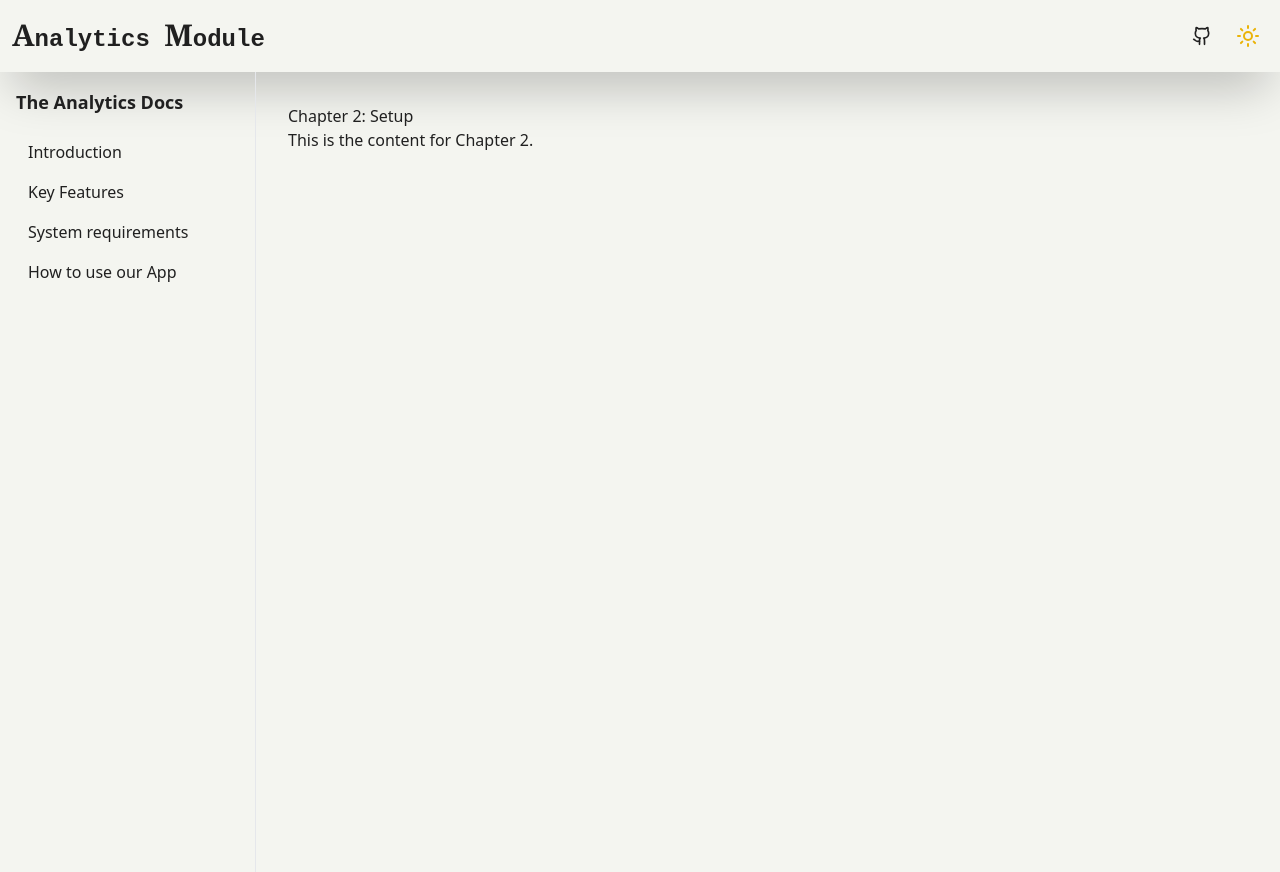
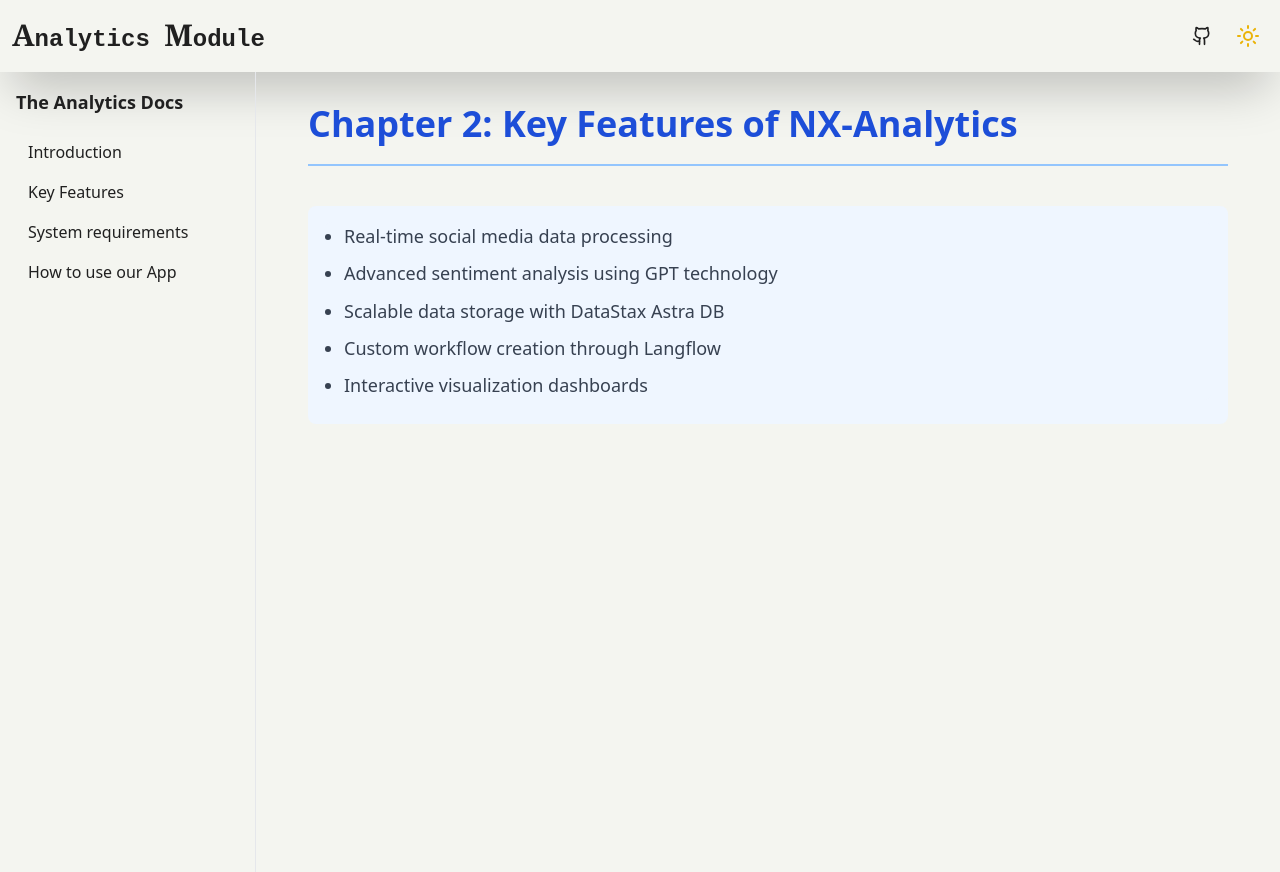
Before and after one commit to kunstewi/Analytics-Module, a React (Vite) app: page /docs/chapter-2 in a window 1280 px wide. Built offline with nearby package versions, Linux system fonts and the light colour scheme.

Commit message:
added new contents

```diff
--- a/src/components/Book/chapter-2.jsx
+++ b/src/components/Book/chapter-2.jsx
@@ -1,8 +1,21 @@
 const Chapter2 = () => {
   return (
-    <div className="chapter-content">
-      <h1>Chapter 2: Setup</h1>
-      <p>This is the content for Chapter 2.</p>
+    <div className="chapter-content pb-10 px-5">
+      <h1 className="text-4xl pb-5 font-extrabold text-blue-700 border-b-2 border-blue-300">
+        Chapter 2: Key Features of NX-Analytics
+      </h1>
+      <section className="mb-8">
+
+        <div className="bg-blue-50 p-4 rounded-lg text-gray-700 mt-10">
+          <ul className="list-disc text-lg leading-relaxed bg-blue-50 rounded-lg pl-5">
+              <li className="mb-2">Real-time social media data processing</li>
+              <li className="mb-2">Advanced sentiment analysis using GPT technology</li>
+              <li className="mb-2">Scalable data storage with DataStax Astra DB</li>
+              <li className="mb-2">Custom workflow creation through Langflow</li>
+              <li className="mb-2">Interactive visualization dashboards</li>
+            </ul>
+        </div>
+      </section>
     </div>
   );
 };
```
